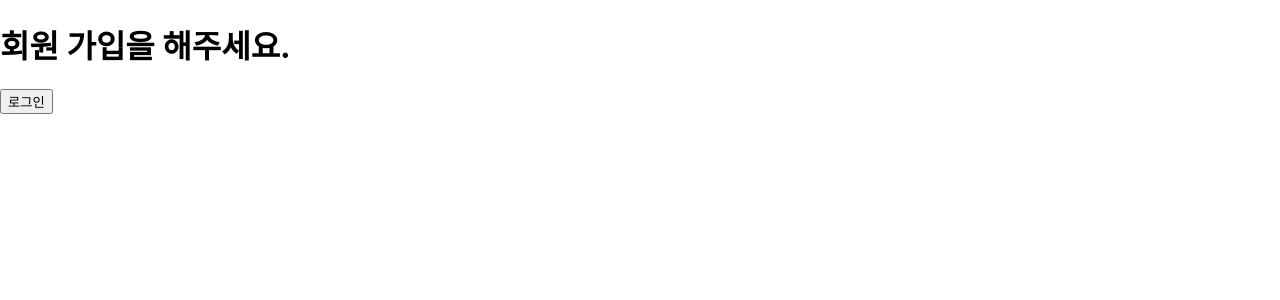
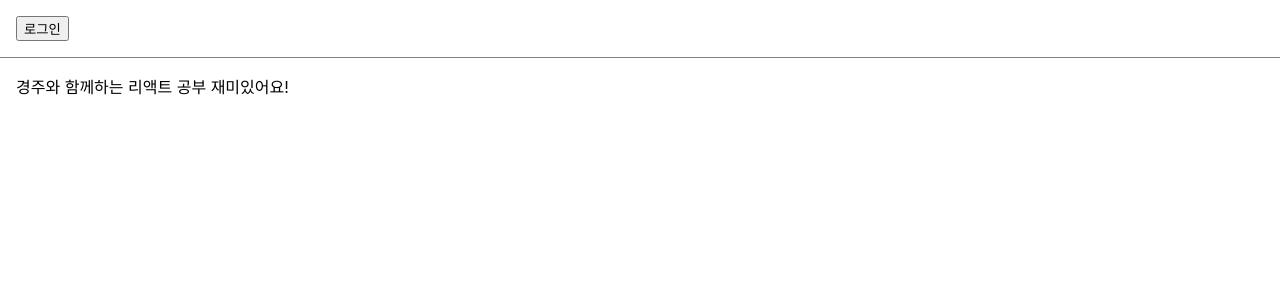
Before and after one commit to hwanbit/React, a React (Create React App) app: page / in a window 1280 px wide. Shown: the top 300 px of the page. Built offline with nearby package versions, Linux system fonts and the light colour scheme.

Commit message:
React 9장, 인라인 조건, 컴포넌트 렌더링 막기, 로그인 여부에 따른 툴바 만들기

```diff
--- /dev/null
+++ b/src/ch09/LandingPage.jsx
@@ -0,0 +1,26 @@
+import React, {useState} from "react";
+import Toolbar from "./Toolbar";
+
+function LandingPage(props) {
+    const [isLoggedIn, setIsLoggedIn] = useState(false);
+
+    const onClickLogin = () => {
+        setIsLoggedIn(true);
+    }
+
+    const onClickLogout = () => {
+        setIsLoggedIn(false);
+    }
+
+    return (
+        <div>
+            <Toolbar
+                isLoggedIn={isLoggedIn}
+                onClickLogin={onClickLogin}
+                onClickLogout={onClickLogout} />
+            <div style={{padding:16}}>경주와 함께하는 리액트 공부 재미있어요!</div>
+        </div>
+    );
+}
+
+export default LandingPage;
--- /dev/null
+++ b/src/ch09/LoginControl2.jsx
@@ -0,0 +1,30 @@
+import React, {useState} from "react";
+import LogoutButton from "./LogoutButton";
+import LoginButton from "./LoginButton";
+import Greeting from "./Greeting";
+import WarningBanner from "./WarningBanner";
+
+function LoginControl2(props) {
+    const [isLoggedIn, setIsLoggedIn] = useState(false);
+
+    const handleLoginClick = () => {
+        setIsLoggedIn(true);
+    }
+
+    const handleLogoutClick = () => {
+        setIsLoggedIn(false);
+    }
+
+    return (
+        <div>
+            <WarningBanner warning={false}/>
+            <Greeting isLoggedIn={isLoggedIn}/>
+            {isLoggedIn
+                ? <LogoutButton onClick={handleLogoutClick} />
+                : <LoginButton onClick={handleLoginClick} />
+            }
+        </div>
+    );
+}
+
+export default LoginControl2;
--- /dev/null
+++ b/src/ch09/Mailbox.jsx
@@ -0,0 +1,15 @@
+import React from "react";
+
+function Mailbox(props) {
+    const unreadMessages = props.unreadMessages;
+
+    return (
+        <div>
+            <h1>안녕하세요!</h1>
+            {unreadMessages.length > 0 &&
+            <h2>현재 {unreadMessages.length}개의 읽지 않은 메시지가 있습니다.</h2>}
+        </div>
+    );
+}
+
+export default Mailbox;
--- /dev/null
+++ b/src/ch09/Toolbar.jsx
@@ -0,0 +1,30 @@
+import React from "react";
+
+const styles = {
+    wrapper: {
+        padding: 16,
+        display: "flex",
+        flexDirection: "row",
+        borderBottom: "1px solid grey"
+    },
+    greeting: {
+        marginRight: 8,
+    },
+};
+
+function Toolbar(props) {
+    const {isLoggedIn, onClickLogin, onClickLogout} = props;
+
+    return (
+        <div style={styles.wrapper}>
+            {isLoggedIn && <span style={styles.greeting}>환영합니다.</span>}
+            {
+                isLoggedIn
+                ? <button onClick={onClickLogout}>로그아웃</button>
+                : <button onClick={onClickLogout}>로그인</button>
+            }
+        </div>
+    );
+}
+
+export default Toolbar;
--- /dev/null
+++ b/src/ch09/WarningBanner.jsx
@@ -0,0 +1,10 @@
+import React from "react";
+
+function WarningBanner(props) {
+    if(!props.warning) {
+        return null;
+    }
+    return <h2>경고!!!</h2>
+}
+
+export default WarningBanner;
--- a/src/index.js
+++ b/src/index.js
@@ -22,13 +22,17 @@
 import ConfirmButton3 from "./ch08/ConfirmButton3";
 import Greeting from "./ch09/Greeting";
 import LoginControl from "./ch09/LoginControl";
+import Mailbox from "./ch09/Mailbox";
+import LoginControl2 from "./ch09/LoginControl2";
+import LandingPage from "./ch09/LandingPage";
+// import Greeting from "./test/Greeting" (하나로 묶기)
 
 const root = ReactDOM.createRoot(document.getElementById('root'));
 setInterval(
     ()=>{
         root.render(
             <React.StrictMode>
-                <LoginControl/>
+                <LandingPage/>
             </React.StrictMode>
         );
     }
--- /dev/null
+++ b/src/test/Greeting.jsx
@@ -0,0 +1,14 @@
+import React from "react";
+import {UserGreeting, GuestGreeting} from "./UserGuestGreeting";
+
+function Greeting(props) {
+    const isLoggedIn = props.isLoggedIn;
+
+    if(isLoggedIn) {
+        return <UserGreeting/>
+    } else {
+        return <GuestGreeting/>
+    }
+}
+
+export default Greeting;
```
Also changed, not shown: src/test/UserGuestGreeting.jsx (added, +11 -0 lines).
